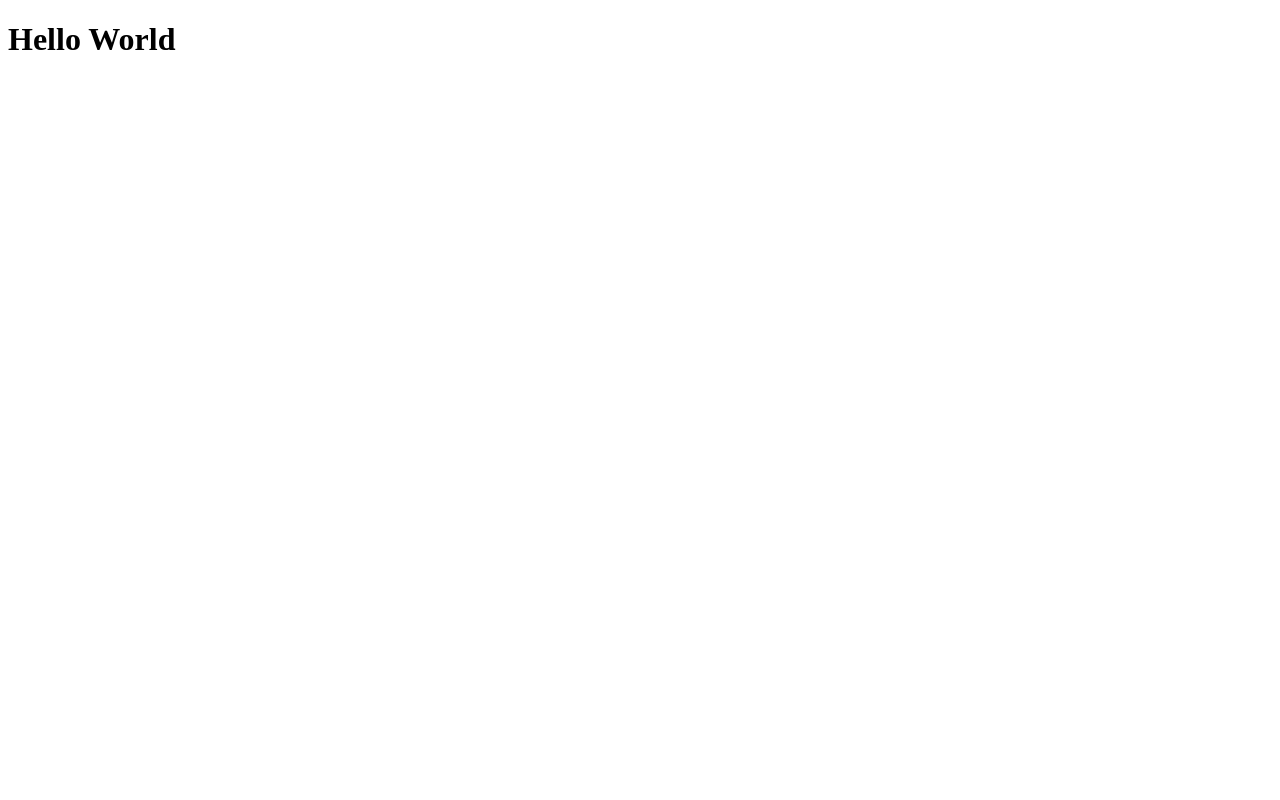
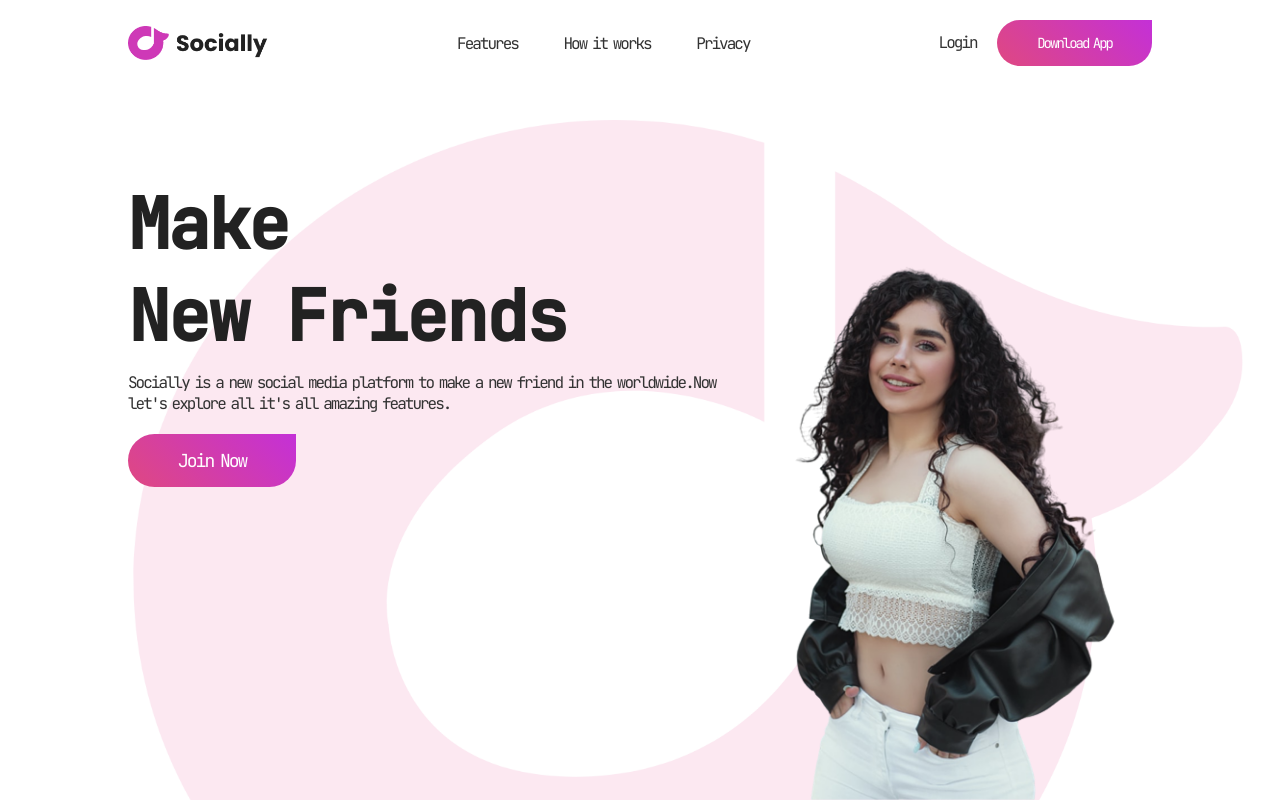
Before and after one commit to Atikur5500/Make-New-Friends-Project, a plain HTML site: page index.html in a window 1280 px wide. Drawn offline with Linux system fonts and the light colour scheme.

Commit message:
End the Project

```diff
--- a/index.html
+++ b/index.html
@@ -7,7 +7,28 @@
     <title>Make New Friends Project</title>
 </head>
 <body>
-    <h1>Hello World</h1>
+    <header>
+        <div class="hero-section">
+            <nav>
+                <img src="Image/logo.png" class="logo">
+                <ul>
+                    <li><a href="">Features</a></li>
+                    <li><a href="">How it works</a></li>
+                    <li><a href="">Privacy</a></li>
+                </ul>
+                <div>
+                    <a href="#" class="login-button">Login</a>
+                    <a href="#" class="btn">Download App</a>
+                </div>
+            </nav>
+            <div class="content">
+                <h1>Make<br>New Friends</h1>
+                <p>Socially is a new social media platform to make a new friend in the worldwide.Now let's explore all it's all amazing features.</p>
+                <a href="#" class="btn">Join Now</a>
+            </div>
+            <img src="image/pic.png" class="feature-image">
+        </div>
+    </header>
 
 
 
--- a/style/style.css
+++ b/style/style.css
@@ -0,0 +1,84 @@
+@import url('https://fonts.googleapis.com/css2?family=JetBrains+Mono:wght@400;500&display=swap');
+*{
+    margin: 0;
+    padding: 0;
+    box-sizing: border-box;
+}
+body{
+    font-family: 'JetBrains Mono', monospace;
+    word-spacing: -2px;
+    letter-spacing: -2px;
+}
+.hero-section{
+    width: 100%;
+    min-height: 100vh;
+    background-image: url('../Image/back-image.png');
+    background-position: center;
+    background-size: cover;
+    padding: 10px 10%;
+    overflow: hidden;
+    position: relative;
+}
+nav{
+    padding: 10px 0;
+    display: flex;
+    justify-content: space-between;
+    align-items: center;
+}
+.logo{
+    width: 140px;
+}
+nav ul li{
+    display: inline-block;
+    list-style: none;
+    margin: 10px 20px;
+}
+nav ul li a{
+    text-decoration: none;
+    font-weight: 400;
+    color: #333;
+}
+
+.login-button{
+    text-decoration: none;
+    color: #333;
+    font-weight: 400;
+    margin-right: 15px;
+}
+.btn{
+    display: inline-block;
+    text-decoration: none;
+    padding: 14px 40px;
+    color: white;
+    background-image: linear-gradient(45deg, #df4881, #c430d7);
+    font-size: 14px;
+    border-radius: 30px;
+    border-top-right-radius: 0;
+    transition: 0.5s;
+}
+.content{
+    margin-top: 10%;
+    max-width: 600px;
+}
+.content h1{
+    font-size: 70px;
+    color: #222;
+}
+.content p{
+    margin: 10px 0 20px;
+    color: #333;
+}
+.content .btn{
+    padding: 15px 50px;
+    font-size: 18px;
+    color: white;
+}
+.btn:hover{
+    border-top-right-radius: 30px;
+}
+.feature-image{
+    width: 430px;
+    position: absolute;
+    bottom: 0;
+    right: 10%;
+}
```
